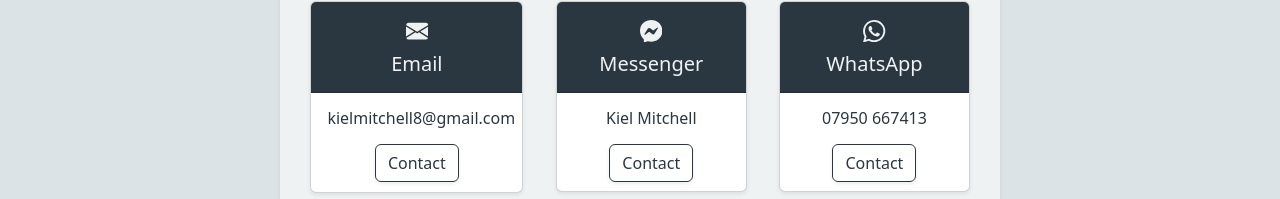
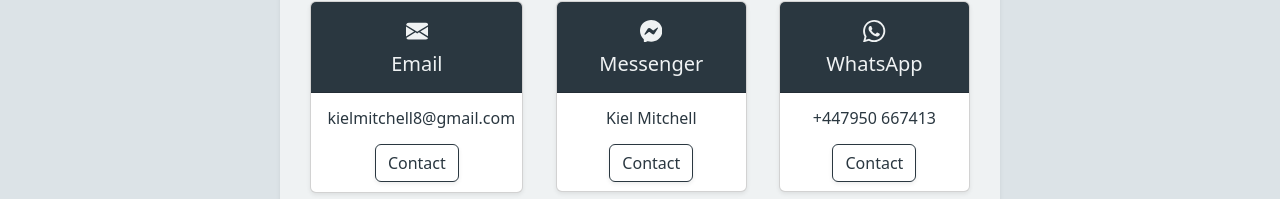
Before and after one commit to kmitch92/portfolio-website, a React (Create React App) app in the folder my-app/: page /contact in a window 1280 px wide. Shown: the part 735-934 px from the top of the page. Built offline with nearby package versions, Linux system fonts and the light colour scheme.

Commit message:
fix whatsapp link area code

```diff
--- a/my-app/src/Pages/Contact.tsx
+++ b/my-app/src/Pages/Contact.tsx
@@ -58,8 +58,8 @@ export const Contact = () => {
   const opt3: Props['option'] = {
     icon: 'whatsapp',
     name: 'WhatsApp',
-    contact: '07950 667413',
-    link: 'https://api.whatsapp.com/send?phone=07950667413',
+    contact: '+447950 667413',
+    link: 'https://api.whatsapp.com/send?phone=447950667413',
   };
 
   const contOpts = [opt1, opt2, opt3];
```
